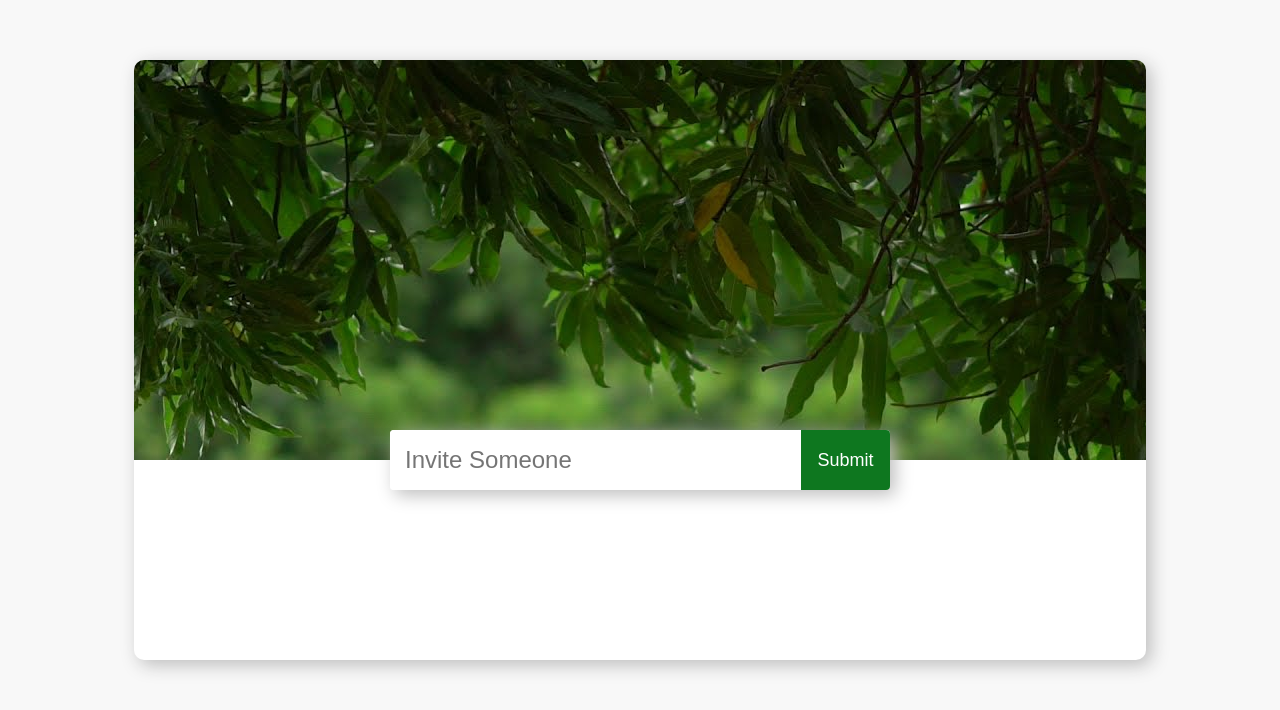
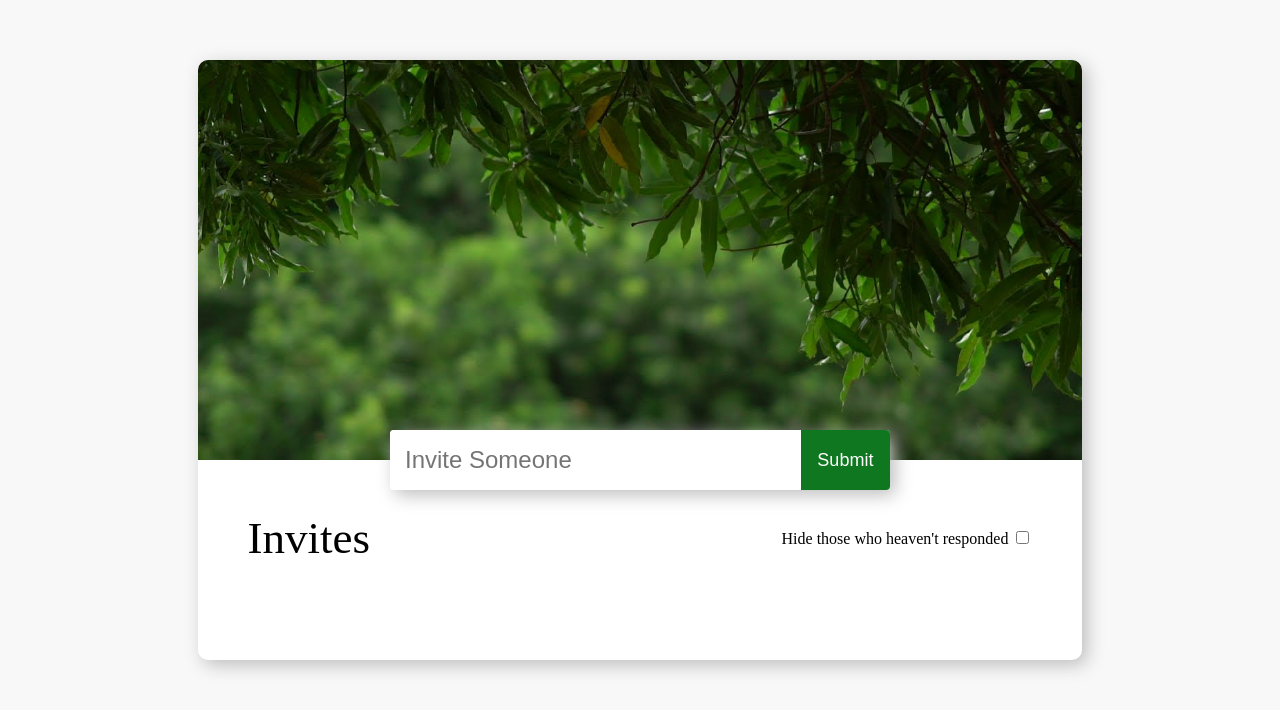
Before and after one commit to Alexie81/RSVP, a plain HTML site: page index.html in a window 1280 px wide. Drawn offline with Linux system fonts and the light colour scheme.

Commit message:
Add header + checkbox

```diff
--- a/css/main.css
+++ b/css/main.css
@@ -6,7 +6,7 @@ body {
 }
 main {
   background-color: #fff;
-  width: 80%;
+  width: 70%;
   min-height: 600px;
   border-radius: 10px;
   box-shadow: 5px 5px 18px #bdbdbd;
@@ -16,6 +16,9 @@ main {
 }
 main > .img_header{
   background-image: url("../img/header.jpeg");
+  background-repeat: no-repeat;
+  background-position: center;
+  background-size: cover;
   height: 400px;
   background-repeat: no-repeat;
   border-top-left-radius: 10px;
@@ -60,3 +63,24 @@ main > .input_body > button{
 main > .input_body > button:hover{
   transform: scale(1.05);
 }
+main > .container {
+  padding-left: 50px;
+  padding-right: 50px;
+}
+main > .container > .header_main{
+  height: 55px;
+  display: flex;
+  align-items: center;
+  margin-top: 20px;
+}
+main > .container > .header_main > h1{
+  font-weight: 500 !important;
+  font-size: 45px;
+}
+main > .container > .header_main > .checkbox{
+  margin-left: auto;
+  cursor: pointer;
+}
+main > .container > .header_main > .checkbox >*{
+  cursor: pointer;
+}
--- a/index.html
+++ b/index.html
@@ -18,6 +18,15 @@
       <div class="input_body">
         <input class="invite_input" placeholder="Invite Someone"/><button class="btn btn_submit">Submit</button>
       </div>
+      <div class="container">
+        <div class="header_main">
+          <h1>Invites</h1>
+          <div class="checkbox">
+            <label for="scales">Hide those who heaven't responded</label>
+            <input type="checkbox" id="scales" name="scales">
+          </div>
+        </div>
+      </div>
     </main>
 
     <footer></footer>
```
